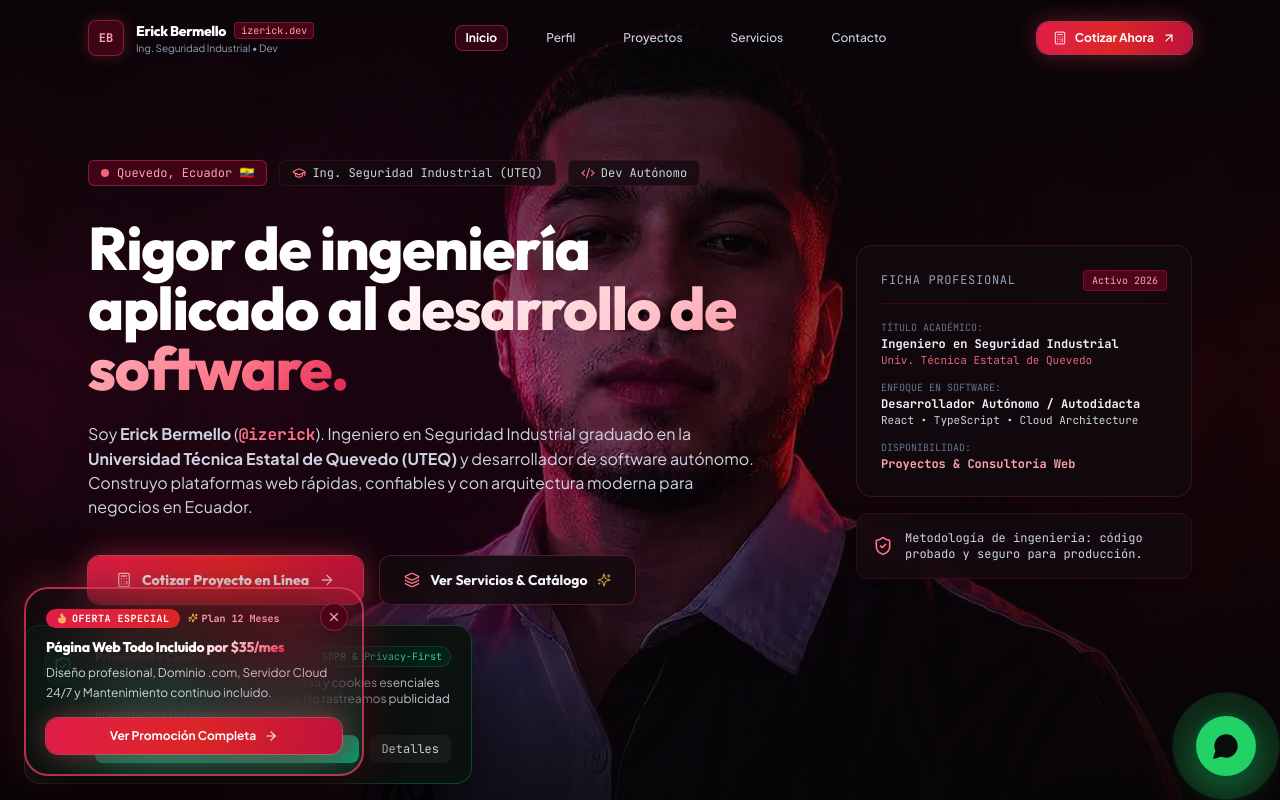
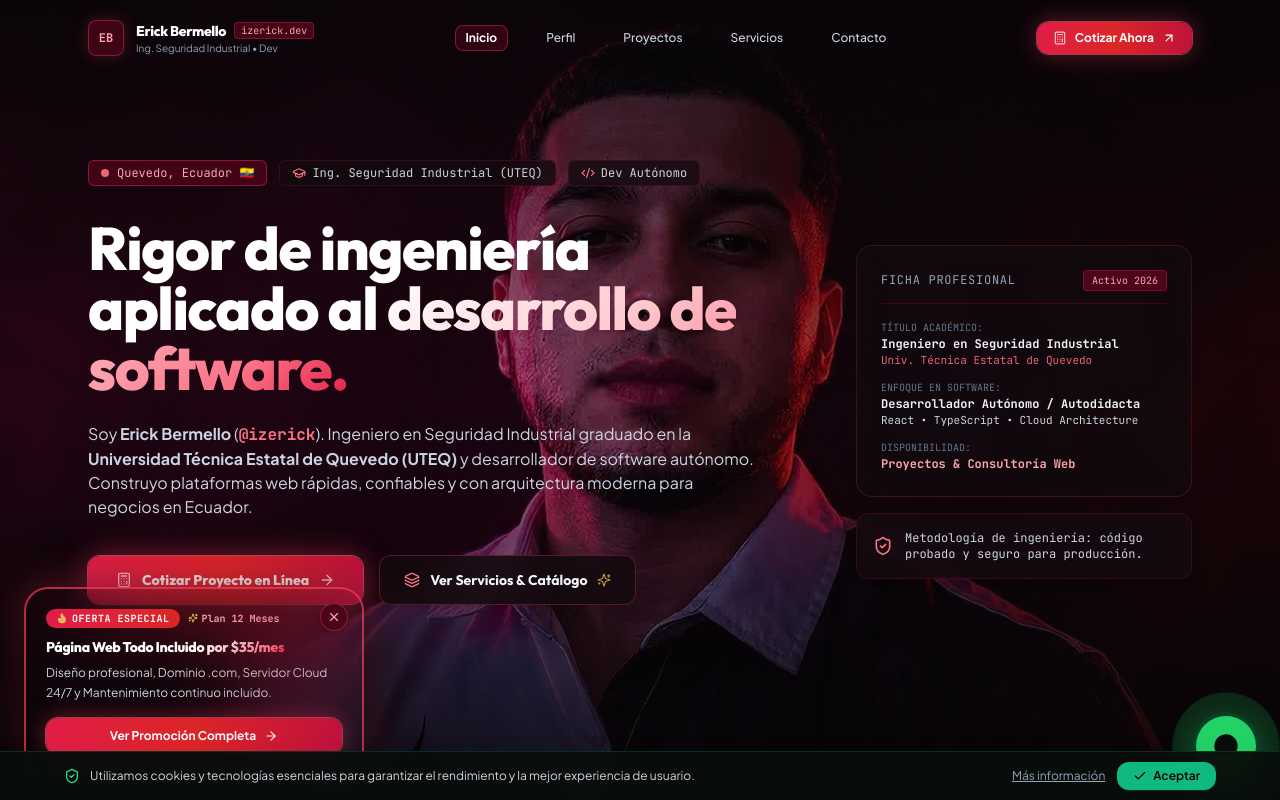
Before and after one commit to izerick/izerick-portfolio, a React (Vite) app: page / in a window 1280 px wide. Shown: the top 800 px of the page. Built offline with nearby package versions, Linux system fonts and the light colour scheme.

Commit message:
fix: remove obsolete analytics script, discreet privacy banner & prevent toast overlap

```diff
--- a/index.html
+++ b/index.html
@@ -40,9 +40,6 @@
     <link rel="preconnect" href="https://fonts.googleapis.com">
     <link rel="preconnect" href="https://fonts.gstatic.com" crossorigin>
     <link href="https://fonts.googleapis.com/css2?family=JetBrains+Mono:wght@400;500;700&family=Outfit:wght@500;600;700;800&family=Plus+Jakarta+Sans:wght@300;400;500;600;700;800&display=swap" rel="stylesheet">
-
-    <!-- Umami Analytics (Privacy-First) -->
-    <script defer src="https://analytics.izerick.dev/script.js" data-website-id="08edf65f-9a35-4f22-8619-966542d15ca6"></script>
 
     <!-- JSON-LD Structured Data Schema (Institutional Rich Snippets & Knowledge Graph) -->
     <script type="application/ld+json">
--- a/src/components/PrivacyBanner.tsx
+++ b/src/components/PrivacyBanner.tsx
@@ -8,12 +8,11 @@ export const PrivacyBanner: React.FC = () => {
   const [showModal, setShowModal] = useState(false);
 
   useEffect(() => {
-    // Check if user has already accepted or acknowledged privacy terms
     const consent = localStorage.getItem('izerick_privacy_consent');
     if (!consent) {
       const timer = setTimeout(() => {
         setIsVisible(true);
-      }, 1200);
+      }, 1000);
       return () => clearTimeout(timer);
     }
   }, []);
@@ -27,54 +26,46 @@ export const PrivacyBanner: React.FC = () => {
     <>
       <AnimatePresence>
         {isVisible && (
-          <motion.aside
-            aria-label="Aviso de Privacidad y Cookies"
-            initial={{ opacity: 0, y: 50, scale: 0.95 }}
-            animate={{ opacity: 1, y: 0, scale: 1 }}
-            exit={{ opacity: 0, y: 50, scale: 0.95 }}
+          <motion.div
+            aria-label="Aviso de Cookies y Privacidad"
+            initial={{ opacity: 0, y: 30 }}
+            animate={{ opacity: 1, y: 0 }}
+            exit={{ opacity: 0, y: 30 }}
             transition={{ type: 'spring', stiffness: 350, damping: 28 }}
-            className="fixed bottom-4 left-4 right-4 sm:left-6 sm:right-auto sm:max-w-md z-[9990] bg-[#0c120e]/95 backdrop-blur-md border border-emerald-500/30 rounded-2xl p-4 sm:p-5 shadow-2xl shadow-black/80 text-slate-200"
+            className="fixed bottom-0 inset-x-0 z-[99999] bg-[#090e0b]/95 backdrop-blur-md border-t border-emerald-500/20 py-2.5 px-4 sm:px-8 shadow-2xl text-slate-300"
           >
-            <div className="flex items-start gap-3.5">
-              <div className="w-9 h-9 rounded-xl bg-emerald-500/15 border border-emerald-500/30 flex items-center justify-center text-emerald-400 shrink-0 mt-0.5">
-                <ShieldCheck className="w-5 h-5" />
+            <div className="max-w-6xl mx-auto flex flex-col sm:flex-row items-center justify-between gap-3 text-xs">
+
+              {/* Text & Icon */}
+              <div className="flex items-center gap-2.5 text-center sm:text-left">
+                <ShieldCheck className="w-4 h-4 text-emerald-400 shrink-0 hidden sm:block" />
+                <p className="text-slate-300 text-[11px] sm:text-xs">
+                  Utilizamos cookies y tecnologías esenciales para garantizar el rendimiento y la mejor experiencia de usuario.
+                </p>
               </div>
 
-              <div className="space-y-2 flex-1">
-                <div className="flex items-center justify-between">
-                  <span className="text-xs font-bold text-white font-heading">
-                    Privacidad y Cookies
-                  </span>
-                  <span className="text-[10px] font-mono text-emerald-400 bg-emerald-950/60 px-2 py-0.5 rounded-full border border-emerald-500/20">
-                    GDPR & Privacy-First
-                  </span>
-                </div>
+              {/* Actions */}
+              <div className="flex items-center gap-3 shrink-0">
+                <button
+                  onClick={() => setShowModal(true)}
+                  className="text-slate-400 hover:text-emerald-400 text-[11px] sm:text-xs underline transition-colors cursor-pointer"
+                >
+                  Más información
+                </button>
 
-                <p className="text-[11px] sm:text-xs text-slate-300 leading-relaxed">
-                  Utilizamos analítica anónima respetuosa y cookies esenciales para garantizar el mejor rendimiento. No rastreamos publicidad ni vendemos tus datos.
-                </p>
-
-                <div className="flex items-center gap-2.5 pt-1">
                 <motion.button
-                    whileHover={{ scale: 1.02 }}
+                  whileHover={{ scale: 1.03 }}
                   whileTap={{ scale: 0.97 }}
                   onClick={handleAccept}
-                    className="flex-1 py-1.5 px-3 rounded-lg bg-emerald-500 hover:bg-emerald-400 text-black font-semibold text-xs font-heading flex items-center justify-center gap-1.5 transition-colors cursor-pointer shadow-md shadow-emerald-950/40"
+                  className="py-1.5 px-4 rounded-xl bg-emerald-500 hover:bg-emerald-400 text-black font-semibold text-xs flex items-center gap-1.5 transition-colors cursor-pointer shadow-sm shadow-emerald-950"
                 >
                   <Check className="w-3.5 h-3.5" />
                   <span>Aceptar</span>
                 </motion.button>
+              </div>
 
-                  <button
-                    onClick={() => setShowModal(true)}
-                    className="py-1.5 px-3 rounded-lg bg-white/5 hover:bg-white/10 text-slate-300 hover:text-white text-xs font-mono transition-colors cursor-pointer"
-                  >
-                    Detalles
-                  </button>
             </div>
-              </div>
-            </div>
-          </motion.aside>
+          </motion.div>
         )}
       </AnimatePresence>
 
```
Also changed, not shown: src/components/PrivacyPolicyModal.tsx (+19 -29 lines). Lines whose indentation alone changed are shown as unchanged.
